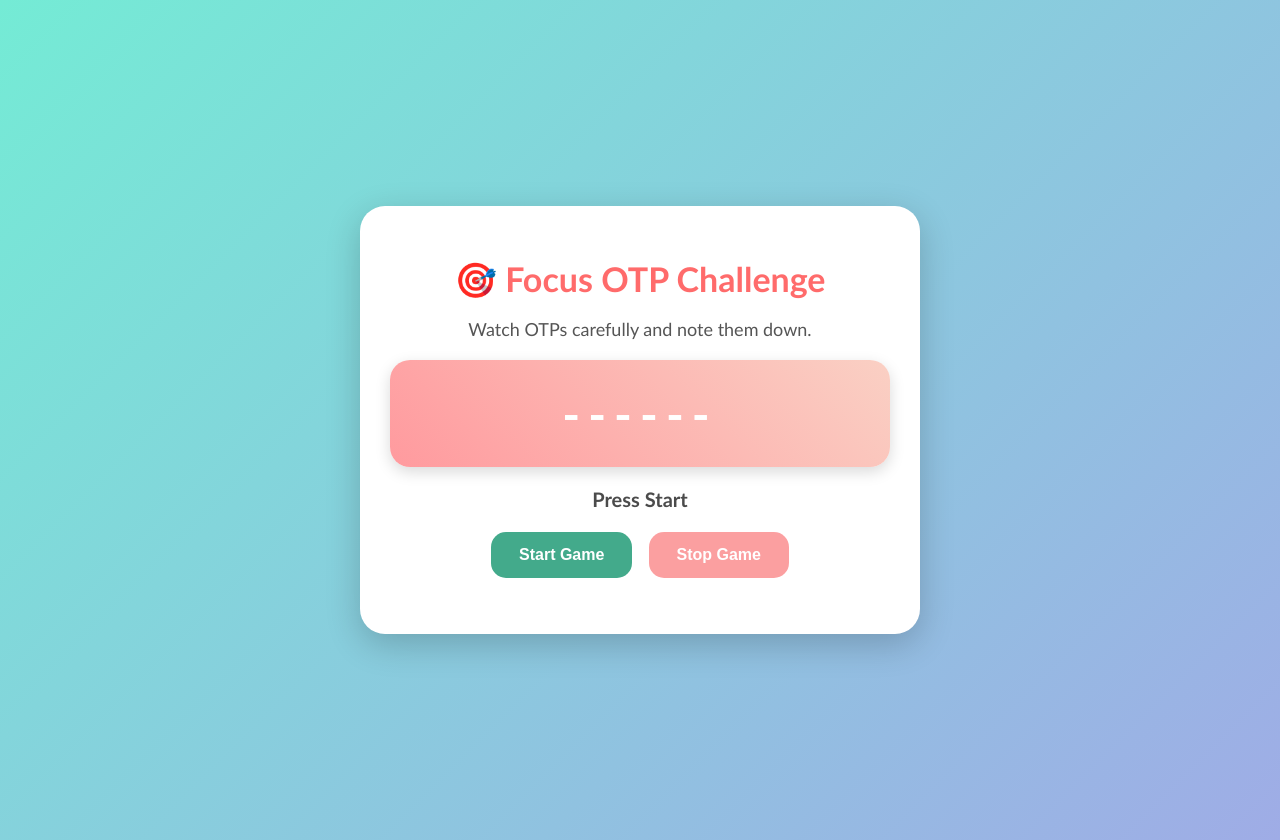
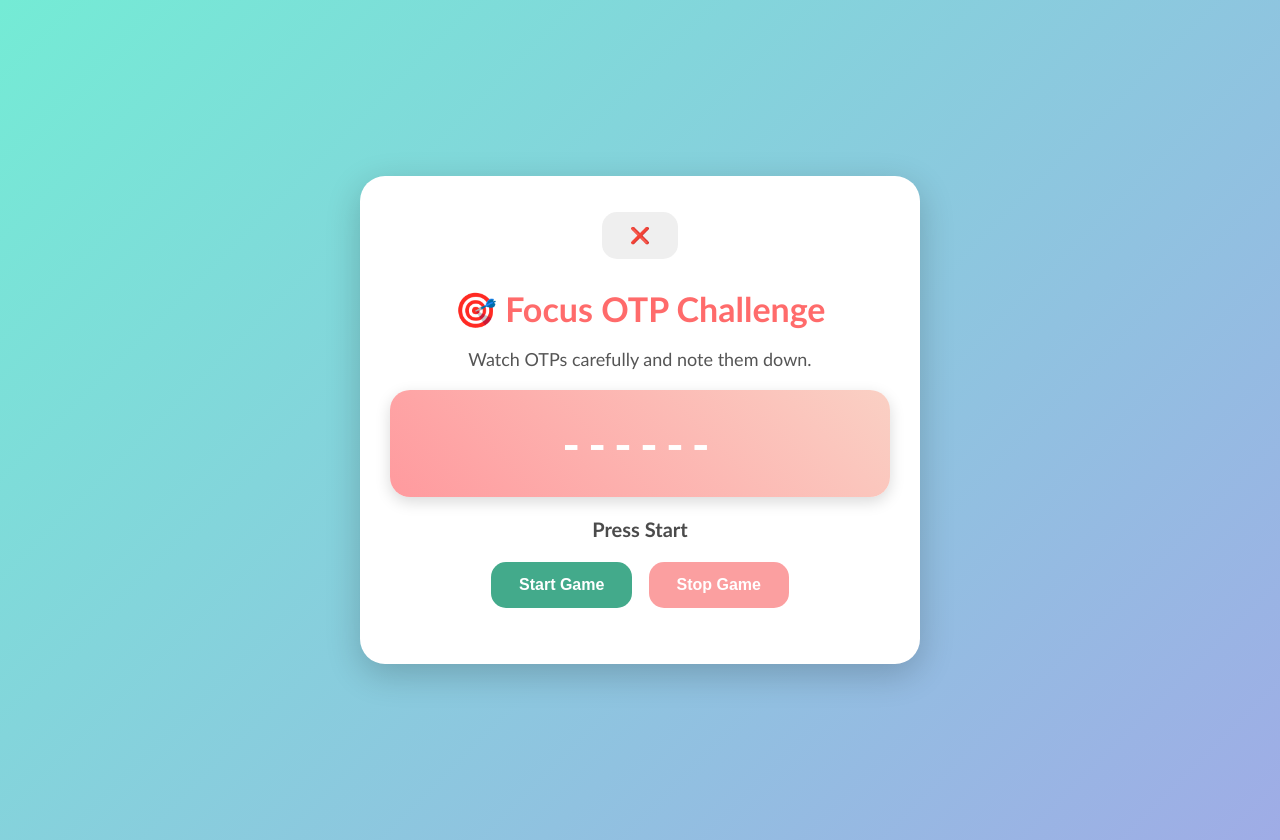
Before and after one commit to abhilashs-bot/kids, a plain HTML site: page index.html in a window 1280 px wide. Drawn offline with Linux system fonts and the light colour scheme.

Commit message:
Update index.html

```diff
--- a/index.html
+++ b/index.html
@@ -13,6 +13,10 @@ content="width=device-width, initial-scale=1.0">
 <body>
 
 <div class="container">
+
+<button id="resetBtn" title="Reset Game">
+❌
+</button>
 
 <h1>🎯 Focus OTP Challenge</h1>
 
```
